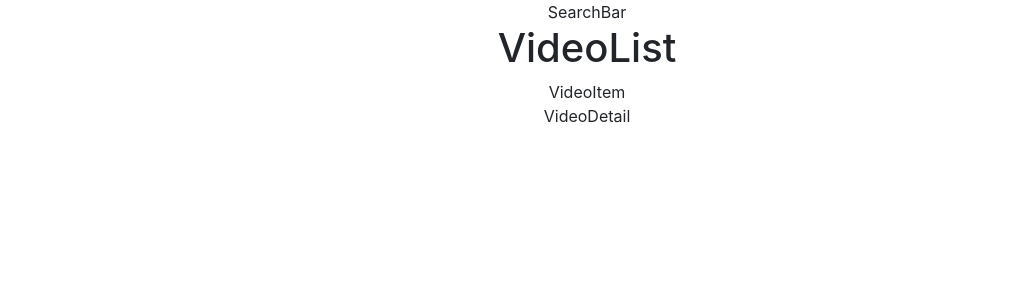
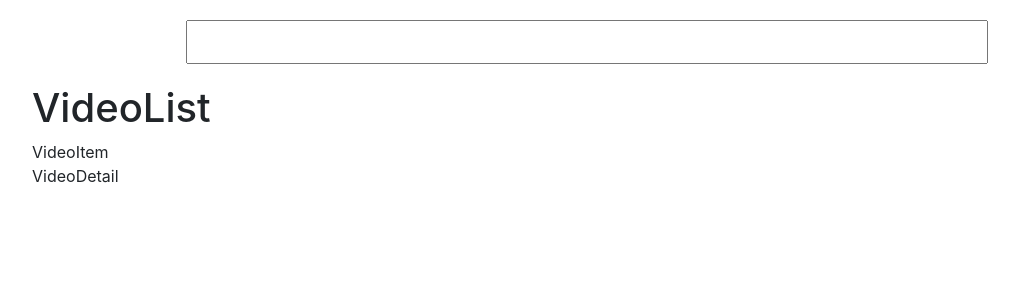
Before and after one commit to JayJay82/react_workshop_redux, a React (Create React App) app: page / in a window 1280 px wide. Shown: the top 300 px of the page, without its empty margins (53-1072 px from the left). Built offline with nearby package versions, Linux system fonts and the light colour scheme.

Commit message:
added style to index.css + searchbar

```diff
--- a/src/App.js
+++ b/src/App.js
@@ -7,13 +7,11 @@ import VideoDetail from './videos/components/videodetail.component';
 class App extends Component {
   render() {
     return (
-      <div className="container">
-        <div className="App">
-           <SearchBar />
-           <VideoList />
-           <VideoDetail />
-        </div>
-      </div>
+          <div className="container">
+            <SearchBar />
+            <VideoList />
+            <VideoDetail />
+          </div>
     );
   }
 }
--- a/src/index.css
+++ b/src/index.css
@@ -12,3 +12,23 @@ code {
   font-family: source-code-pro, Menlo, Monaco, Consolas, "Courier New",
     monospace;
 }
+.search-bar {
+  margin:20px;
+  text-align: center;
+}
+
+.search-bar input {
+  width: 75%;
+  padding:0.5em;
+}
+
+.video-item img {
+  max-width: 64px;
+}
+
+.video-detail .details {
+  margin-top: 10px;
+  padding : 10px;
+  border: 1px solid #ddd;
+  border-radius : 4px;
+}
--- a/src/videos/components/searchbar.component.js
+++ b/src/videos/components/searchbar.component.js
@@ -1,8 +1,20 @@
 import React, {Component} from 'react';
-
 class SearchBar extends Component {
+    constructor(props) {
+        super(props);
+        this.state = { term: ''};
+    }
+    onInputChange = (event) => {
+        this.setState({term : event.target.value});
+    }
     render() {
-        return <div>SearchBar</div>
+        return (
+        <div className="search-bar">
+          <input
+            value = { this.state.term }
+            onChange= { this.onInputChange } />
+        </div>
+        )
     }
 }
 
```
